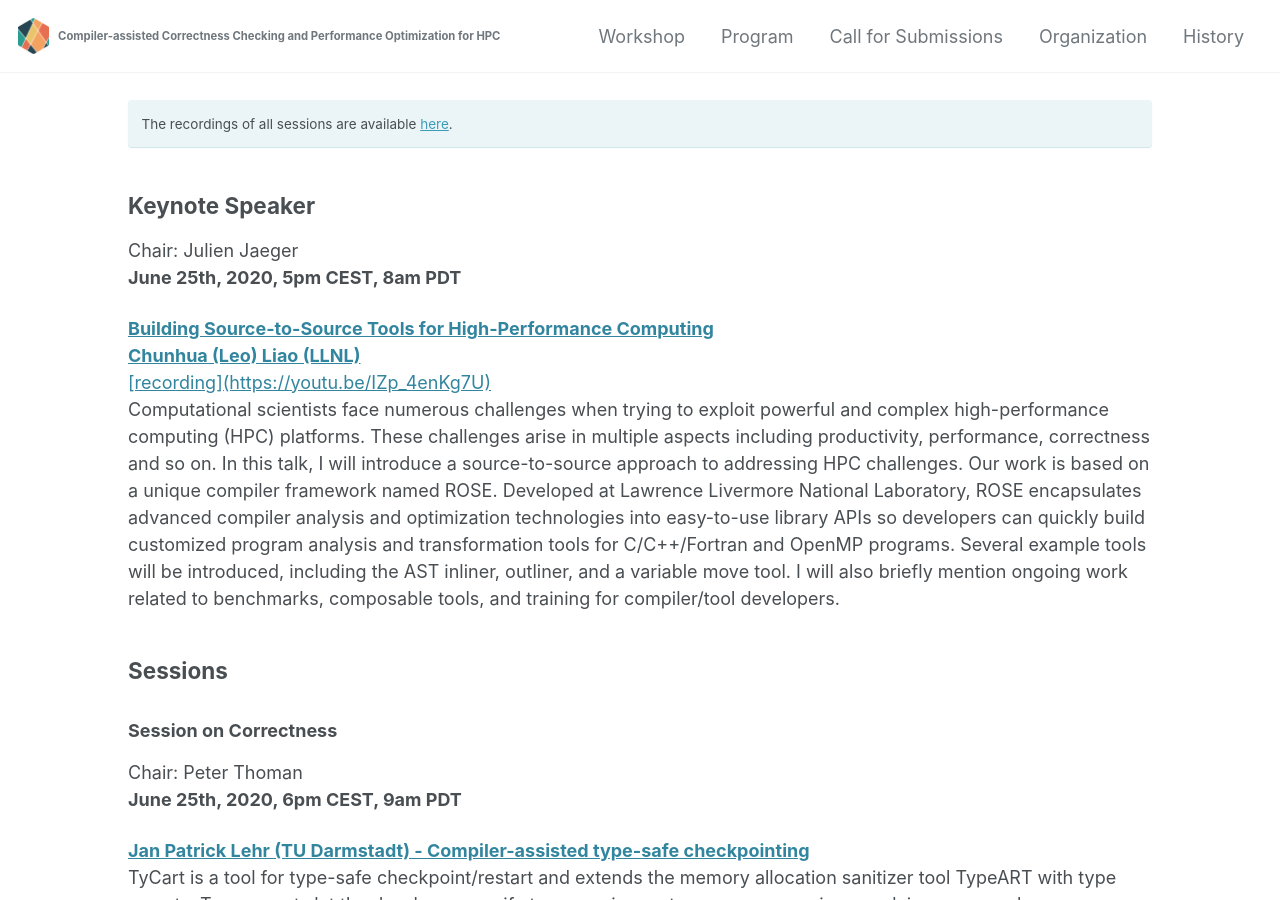
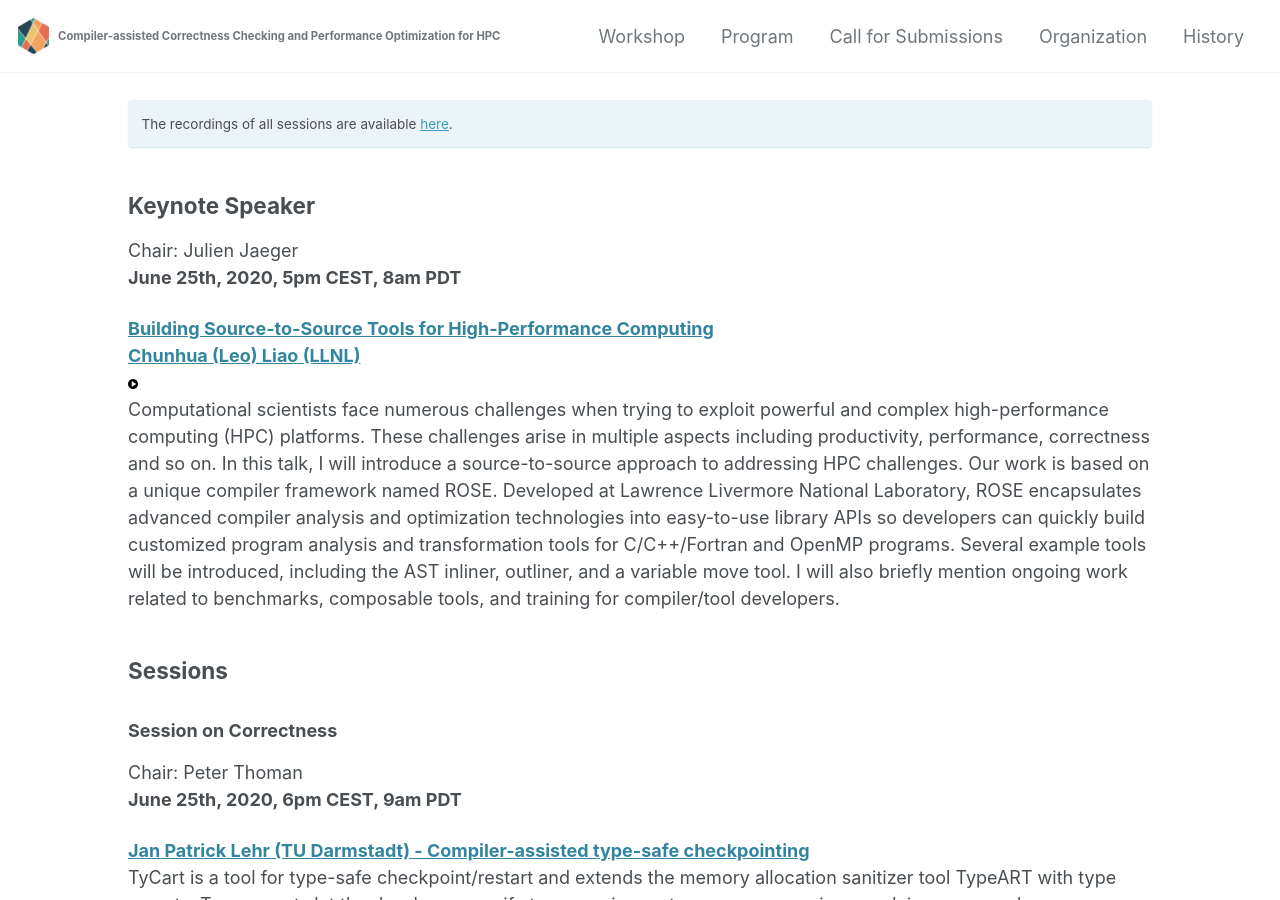
Before and after one commit to c3po-workshop/c3po-workshop.github.io, a Jekyll site: the page built from _pages/2020/program.md, in a window 1280 px wide and 900 px high. Built offline with Jekyll 4.4.1, drawn with Linux system fonts in a browser that asks for light colours; cached includes are drawn as plain includes; nearby versions of some CDN libraries.

Commit message:
Attempting video link with icon

```diff
--- a/_pages/2020/program.md
+++ b/_pages/2020/program.md
@@ -14,7 +14,7 @@
 
 [**Building Source-to-Source Tools for High-Performance Computing** \\
 **Chunhua (Leo) Liao (LLNL)**](/presentations/2020/building_source-to-source_tools_for_hpc.pdf) \\
-[[recording](https://youtu.be/IZp_4enKg7U)](/assets/video.png){: width="10px" height="auto"} \\
+![[recording](https://youtu.be/IZp_4enKg7U)](/assets/video.png){: width="10px" height="auto"} \\
 Computational scientists face numerous challenges when trying to exploit powerful and complex high-performance computing (HPC) platforms. These challenges arise in multiple aspects including productivity, performance, correctness and so on. In this talk, I will introduce a source-to-source approach to addressing HPC challenges. Our work is based on a unique compiler framework named ROSE. Developed at Lawrence Livermore National Laboratory, ROSE encapsulates advanced compiler analysis and optimization technologies into easy-to-use library APIs so developers can quickly build customized program analysis and transformation tools for C/C++/Fortran and OpenMP programs. Several example tools will be introduced, including the AST inliner, outliner, and a variable move tool. I will also briefly mention ongoing work related to benchmarks, composable tools, and training for compiler/tool developers.
 
 ## Sessions
```
